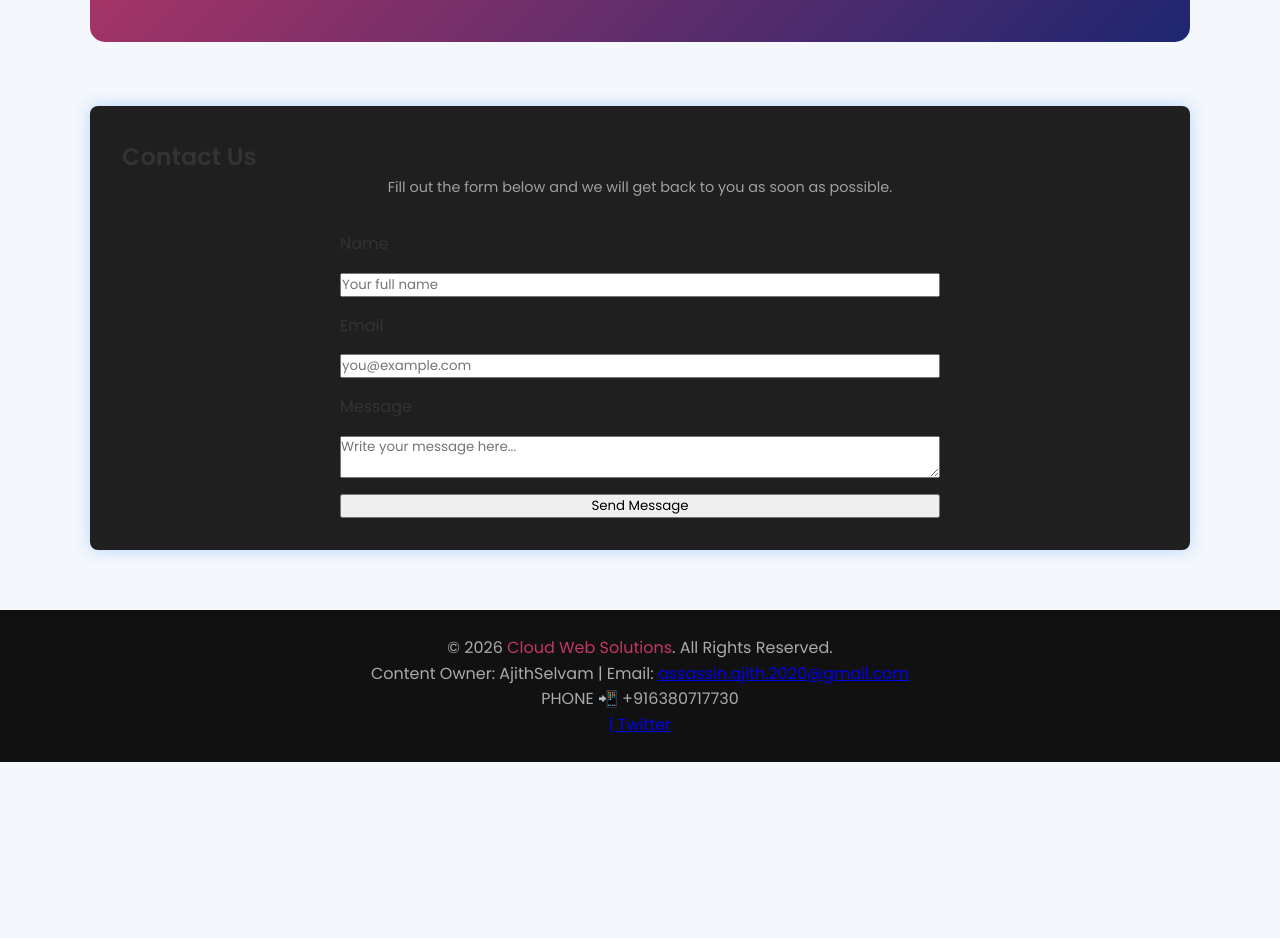
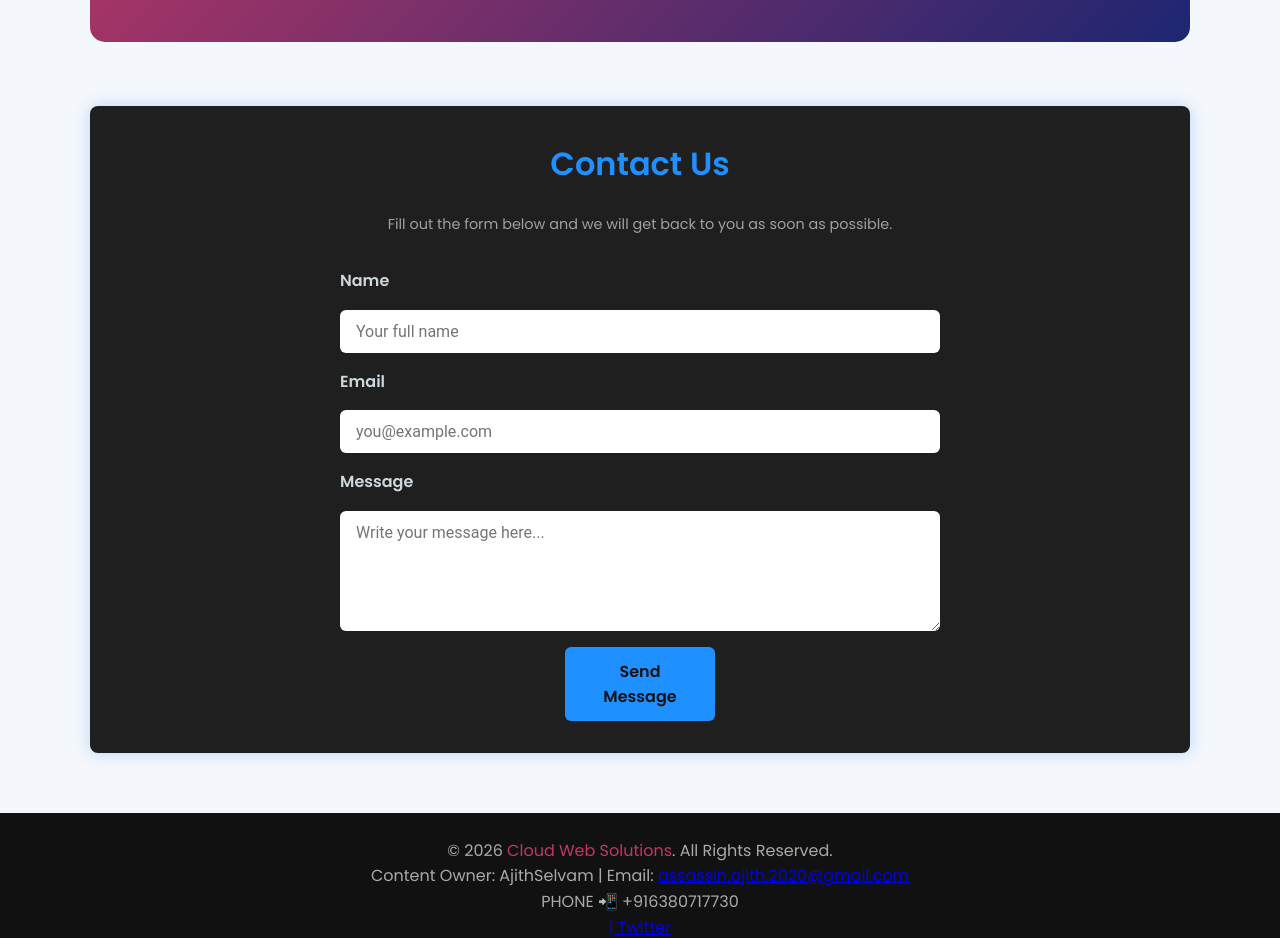
Before and after one commit to ajithselvam/ShellSecOps, a plain HTML site: page webapplicationdevelopment.html in a window 1280 px wide. Shown: the part 1640-2578 px from the top of the page. Before the commit the page ends 2402 px from the top, so only its background shows below. Drawn offline with Linux system fonts and the light colour scheme.

Commit message:
Enhance styling for contact section and form
Added styles for contact section and form elements.

```diff
--- a/webapplicationdevelopment.html
+++ b/webapplicationdevelopment.html
@@ -51,6 +51,28 @@
     flex-direction: column;
     gap: 1rem;
   }
+
+
+section.contact {
+    margin-top: 4rem;
+    background: #1f1f1f;
+    border-radius: 8px;
+    padding: 2rem;
+    box-shadow: 0 0 15px rgba(30,144,255,0.3);
+  }
+  section.contact h2 {
+    font-size: 2rem;
+    margin-bottom: 1.5rem;
+    color: #1e90ff;
+    text-align: center;
+  }
+
+
+
+
+
+
+
 
     .section-title {
       text-align: center;
@@ -181,6 +203,65 @@
     footer span {
       color: #c33764;
     }
+
+
+
+
+
+
+
+     input[type="text"],
+  input[type="email"],
+  textarea {
+    padding: 0.75rem 1rem;
+    border-radius: 6px;
+    border: none;
+    font-size: 1rem;
+    font-family: 'Roboto', sans-serif;
+    resize: vertical;
+  }
+  input[type="text"]:focus,
+  input[type="email"]:focus,
+  textarea:focus {
+    outline: 2px solid #1e90ff;
+    background-color: #2a2a2a;
+    color: #e0e0e0;
+  }
+  textarea {
+    min-height: 120px;
+  }
+  button[type="submit"] {
+    background-color: #1e90ff;
+    color: #121212;
+    font-weight: 700;
+    padding: 0.75rem 1.5rem;
+    border: none;
+    border-radius: 6px;
+    cursor: pointer;
+    font-size: 1rem;
+    transition: background-color 0.3s ease;
+    align-self: center;
+    width: 150px;
+  }
+  button[type="submit"]:hover,
+  button[type="submit"]:focus {
+    background-color: #0d6efd;
+    outline: none;
+  }
+
+label {
+    font-weight: 700;
+    font-size: 1rem;
+    color: #cfd8dc;
+  }
+
+
+
+
+
+
+
+
   </style>
 </head>
 
```
